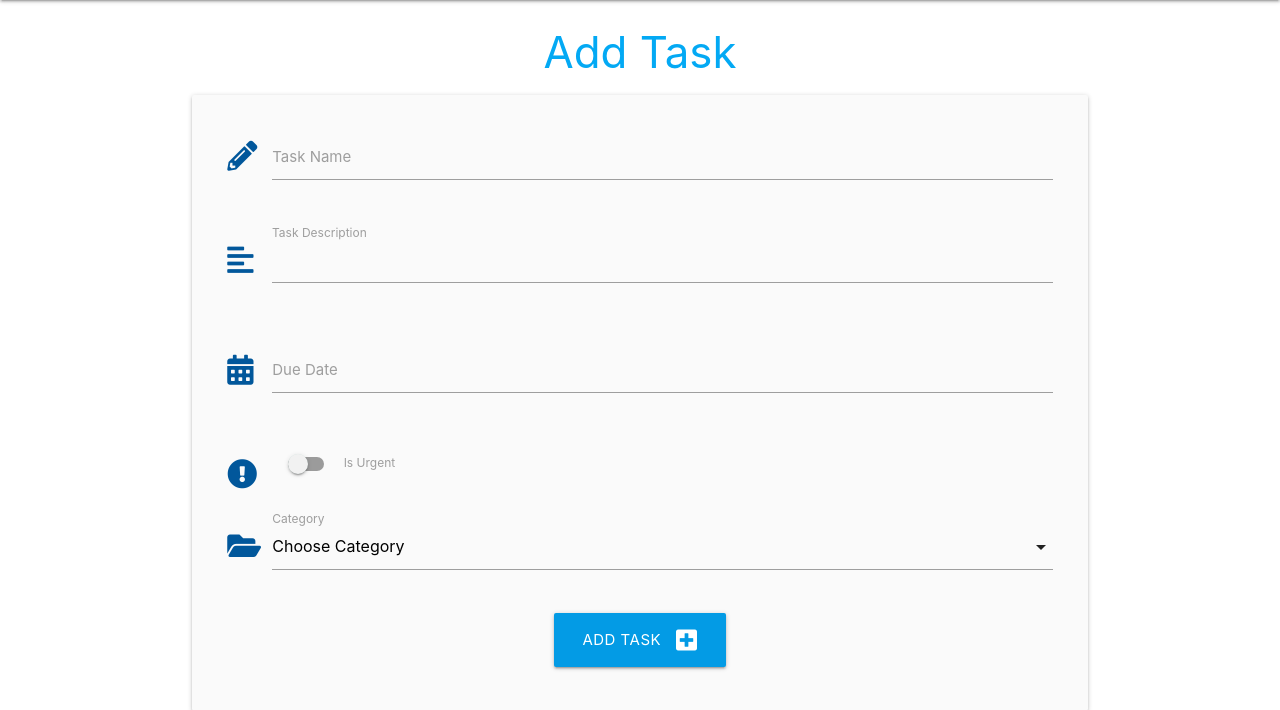
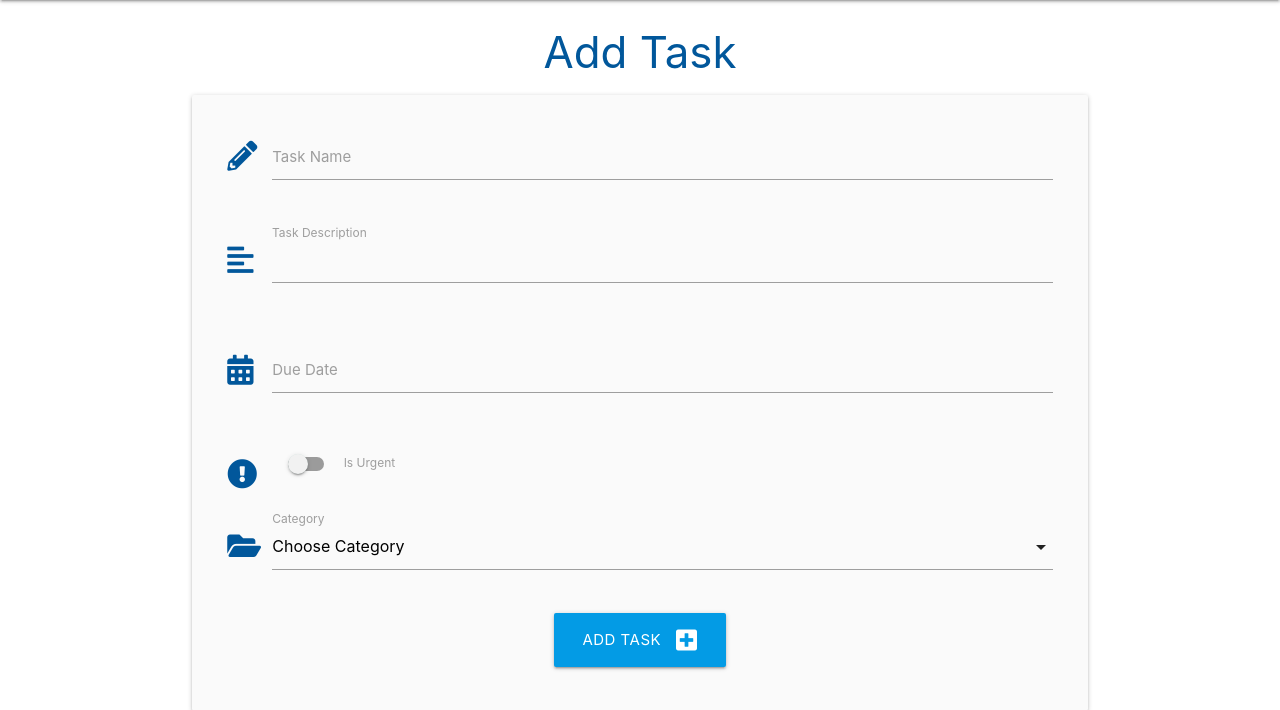
Before and after one commit to mark279455/flask-tasks, a Flask app: page /add_task in a window 1280 px wide. Shown: the part 64-774 px from the top of the page. Run offline with Flask 3, Linux system fonts and the light colour scheme; data that the repository does not hold is empty.

Commit message:
tasks complete for CR and U

```diff
--- a/run.py
+++ b/run.py
@@ -8,5 +8,3 @@ if __name__ == "__main__":
         port=int(os.environ.get("PORT")),
         debug=os.environ.get("DEBUG")
     )
-
-# Database Management Systems  Walkthrough  Creating the Database
--- a/taskmanager/routes.py
+++ b/taskmanager/routes.py
@@ -60,11 +60,9 @@ def add_task():
     return render_template("add_task.html", categories=categories)
 
 
-@app.route("/edit_task/int:task_id>", methods=["GET", "POST"])
+@app.route("/edit_task/<int:task_id>", methods=["GET", "POST"])
 def edit_task(task_id):
-    print("task_id = ", task_id)
     task = Task.query.get_or_404(task_id)
-
     categories = list(Category.query.order_by(Category.category_name).all())
     if request.method == "POST":
         task.task_name = request.form.get("task_name"),
--- a/taskmanager/templates/add_task.html
+++ b/taskmanager/templates/add_task.html
@@ -1,7 +1,7 @@
 {% extends "base.html" %}
 {% block content %}
 
-<h3 class="light-blue-text text-darken4 center-align">Add Task</h3>
+<h3 class="light-blue-text text-darken-4 center-align">Add Task</h3>
 
 <div class="row card-panel grey lighten-5">
     <form class="col s12" method="POST" action="{{ url_for('add_task') }}">
```
